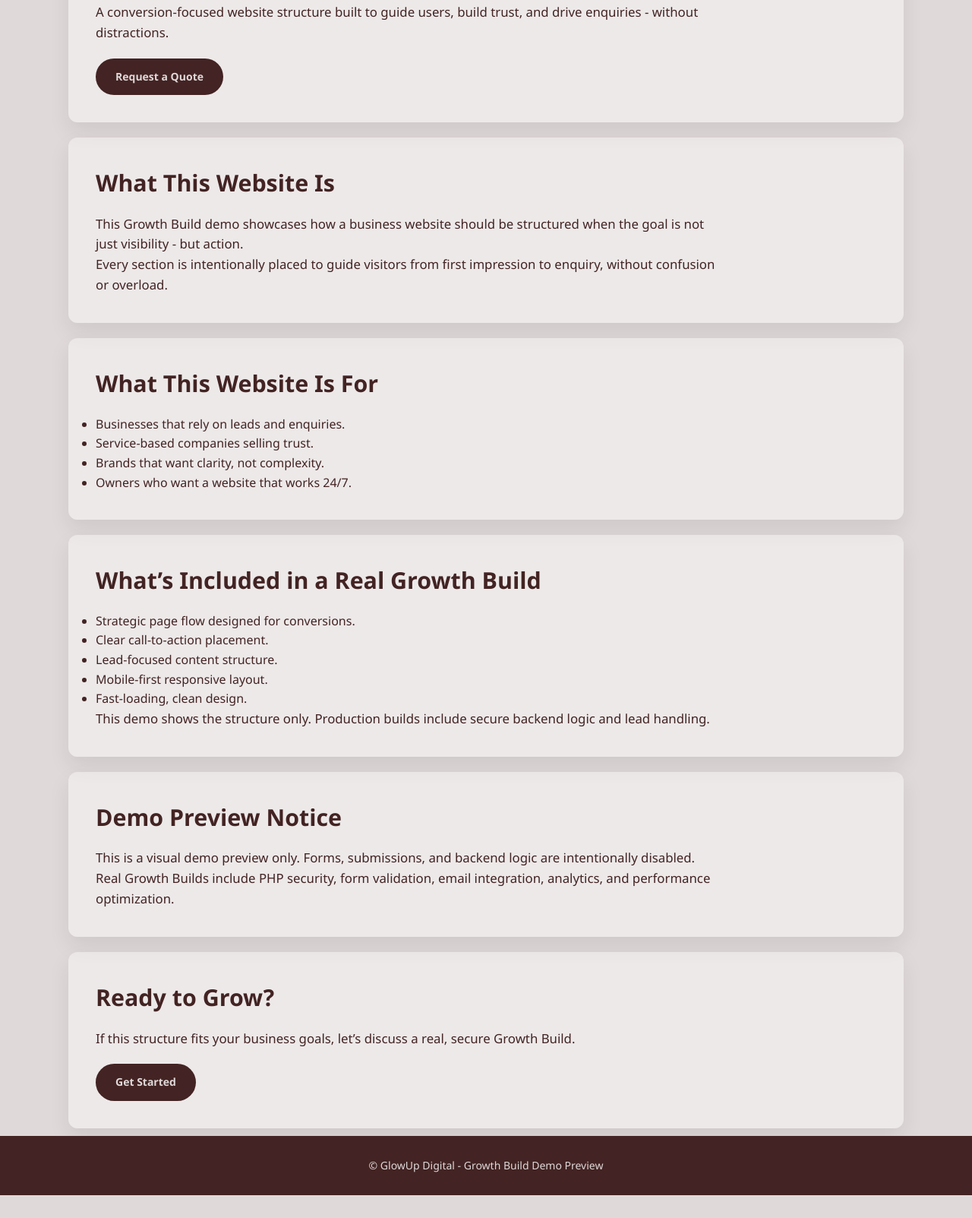
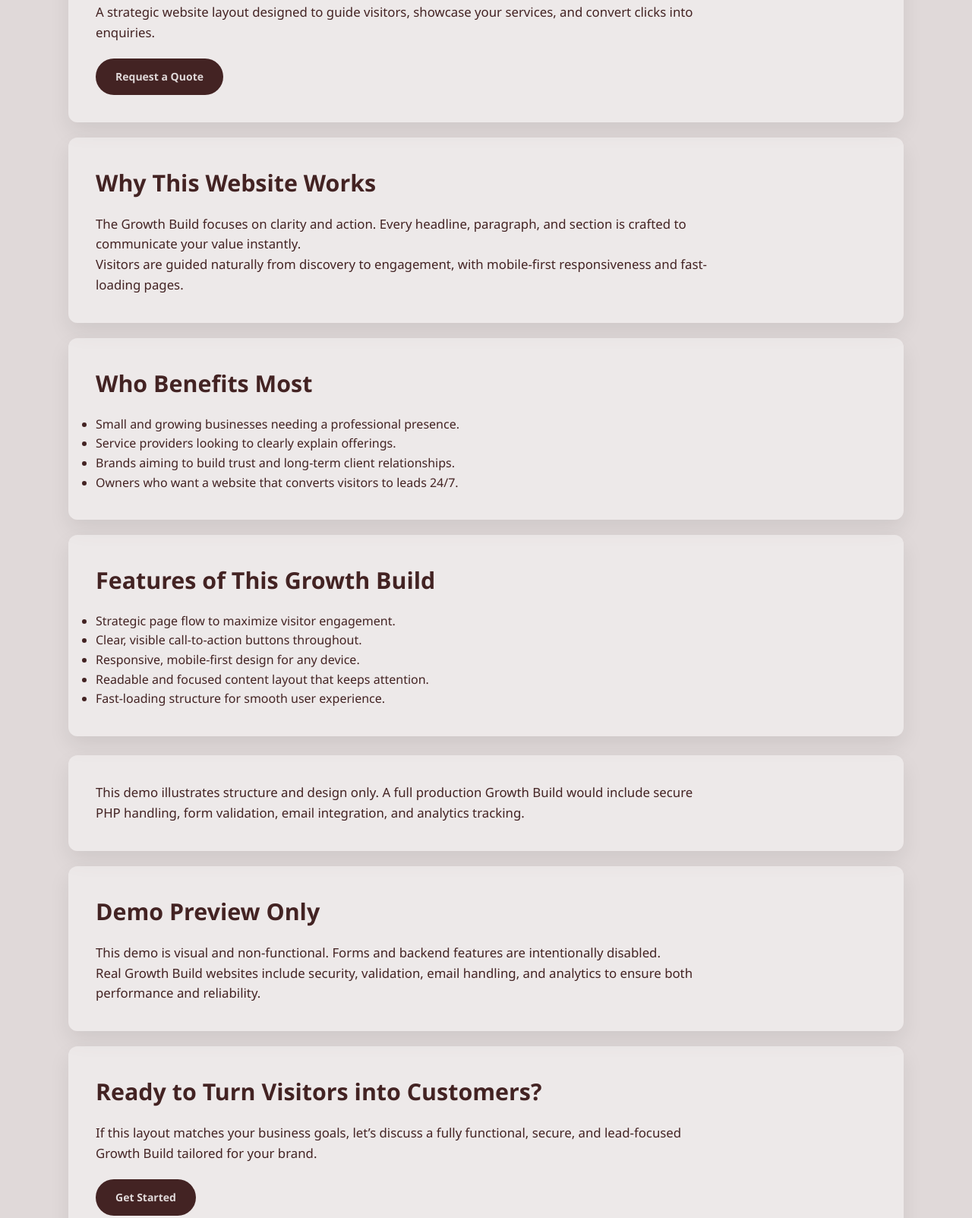
Before and after one commit to GlowUp-Digital/growth-build-demo, a plain HTML site: page index.html in a window 1280 px wide. Shown: the part 191-1794 px from the top of the page at 76% size. Before the commit the page ends 1764 px from the top, so only its background shows below. Drawn offline with Linux system fonts and the light colour scheme.

Commit message:
Growth Build – Updated What’s Included page wording and structure

```diff
--- a/index.html
+++ b/index.html
@@ -8,6 +8,7 @@
   <link rel="stylesheet" href="css/styles.css" />
 </head>
 <body>
+  <!-- ================= HEADER ================= -->
   <header>
     <div class="nav-container">
       <div class="company-name">DemoCorp</div>
@@ -19,86 +20,99 @@
     </div>
   </header>
 
-
+  <!-- ================= HERO ================= -->
   <section class="hero">
     <div class="container">
-      <h1>Turn Visitors Into Leads</h1>
+      <h1>Build Trust. Generate Leads. Grow Faster.</h1>
       <p class="subtitle">
-        A conversion-focused website structure built to guide users,
-        build trust, and drive enquiries - without distractions.
+        A strategic website layout designed to guide visitors,
+        showcase your services, and convert clicks into enquiries.
       </p>
       <a href="contact.html" class="btn">Request a Quote</a>
     </div>
   </section>
 
+  <!-- ================= VALUE PROPOSITION ================= -->
   <section class="section">
     <div class="container">
-      <h2>What This Website Is</h2>
+      <h2>Why This Website Works</h2>
       <p>
-        This Growth Build demo showcases how a business website should
-        be structured when the goal is not just visibility - but action.
+        The Growth Build focuses on clarity and action. Every headline,
+        paragraph, and section is crafted to communicate your value instantly.
       </p>
       <p>
-        Every section is intentionally placed to guide visitors from
-        first impression to enquiry, without confusion or overload.
+        Visitors are guided naturally from discovery to engagement,
+        with mobile-first responsiveness and fast-loading pages.
       </p>
     </div>
   </section>
 
+  <!-- ================= TARGET AUDIENCE ================= -->
   <section class="section">
     <div class="container">
-      <h2>What This Website Is For</h2>
+      <h2>Who Benefits Most</h2>
       <ul>
-        <li>Businesses that rely on leads and enquiries.</li>
-        <li>Service-based companies selling trust.</li>
-        <li>Brands that want clarity, not complexity.</li>
-        <li>Owners who want a website that works 24/7.</li>
+        <li>Small and growing businesses needing a professional presence.</li>
+        <li>Service providers looking to clearly explain offerings.</li>
+        <li>Brands aiming to build trust and long-term client relationships.</li>
+        <li>Owners who want a website that converts visitors to leads 24/7.</li>
       </ul>
     </div>
   </section>
 
+  <!-- ================= FEATURES & INCLUSIONS ================= -->
 <section class="section">
   <div class="container">
-      <h2>What’s Included in a Real Growth Build</h2>
+    <h2>Features of This Growth Build</h2>
     <ul>
-        <li>Strategic page flow designed for conversions.</li>
-        <li>Clear call-to-action placement.</li>
-        <li>Lead-focused content structure.</li>
-        <li>Mobile-first responsive layout.</li>
-        <li>Fast-loading, clean design.</li>
+      <li>Strategic page flow to maximize visitor engagement.</li>
+      <li>Clear, visible call-to-action buttons throughout.</li>
+      <li>Responsive, mobile-first design for any device.</li>
+      <li>Readable and focused content layout that keeps attention.</li>
+      <li>Fast-loading structure for smooth user experience.</li>
     </ul>
+  </div>
+  <br>
+
+  <!-- Production Note Container -->
+  <div class="container production-note">
     <p>
-        This demo shows the structure only.
-        Production builds include secure backend logic and lead handling.
+      This demo illustrates structure and design only. A full production
+      Growth Build would include secure PHP handling, form validation,
+      email integration, and analytics tracking.
     </p>
   </div>
 </section>
 
+
+  <!-- ================= DEMO NOTICE ================= -->
   <section class="section demo">
     <div class="container">
-      <h2>Demo Preview Notice</h2>
+      <h2>Demo Preview Only</h2>
       <p>
-        This is a visual demo preview only.
-        Forms, submissions, and backend logic are intentionally disabled.
+        This demo is visual and non-functional. Forms and backend features
+        are intentionally disabled.
       </p>
       <p>
-        Real Growth Builds include PHP security, form validation,
-        email integration, analytics, and performance optimization.
+        Real Growth Build websites include security, validation, email handling,
+        and analytics to ensure both performance and reliability.
       </p>
     </div>
   </section>
 
+  <!-- ================= CALL TO ACTION ================= -->
   <section class="cta">
     <div class="container">
-      <h2>Ready to Grow?</h2>
+      <h2>Ready to Turn Visitors into Customers?</h2>
       <p>
-        If this structure fits your business goals,
-        let’s discuss a real, secure Growth Build.
+        If this layout matches your business goals, let’s discuss a fully functional,
+        secure, and lead-focused Growth Build tailored for your brand.
       </p>
-      <a href="contact.html" class="btn">Get Started</a>
+      <a href="https://glowupdigital.infinityfreeapp.com/contact" class="btn">Get Started</a>
     </div>
   </section>
 
+  <!-- ================= FOOTER ================= -->
   <footer>
     © GlowUp Digital - Growth Build Demo Preview
   </footer>
```
Also changed, not shown: contact.html (+2 -2 lines), services.html (+29 -30 lines). Lines whose indentation alone changed are shown as unchanged.
